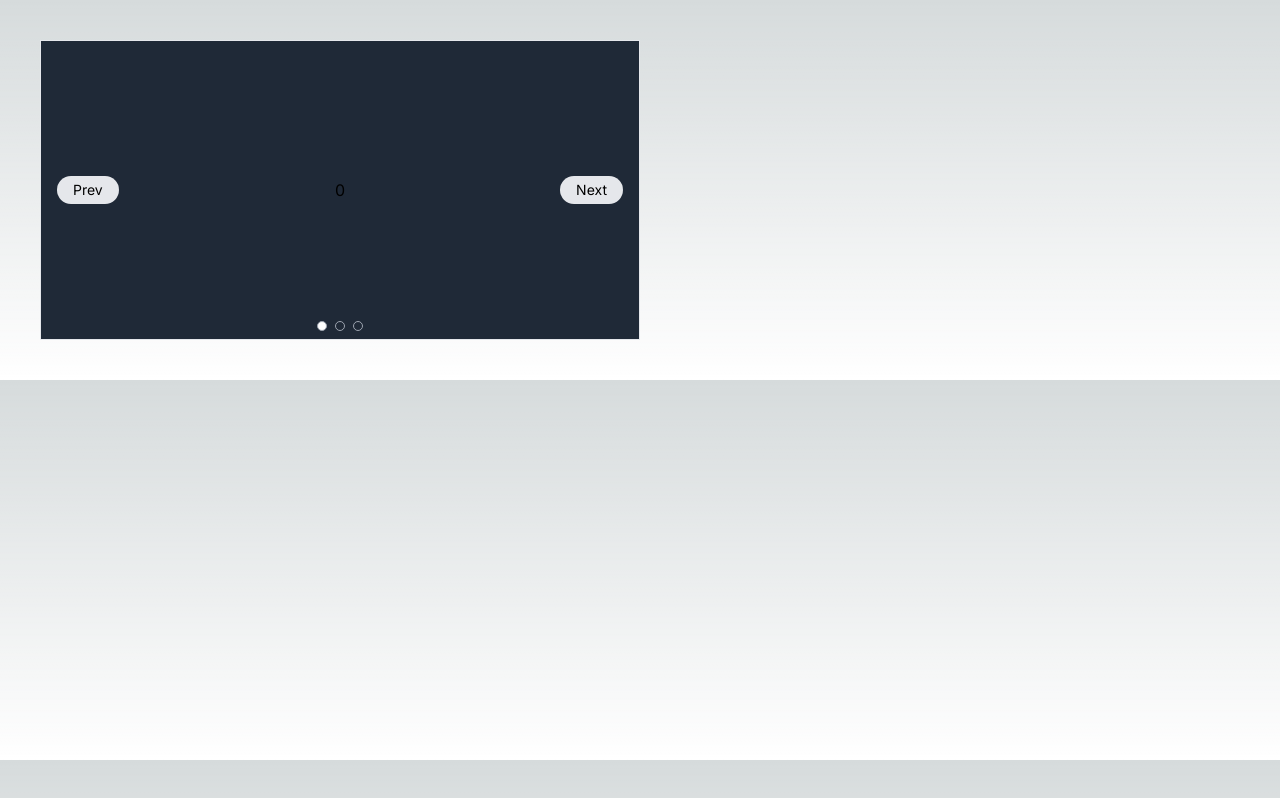
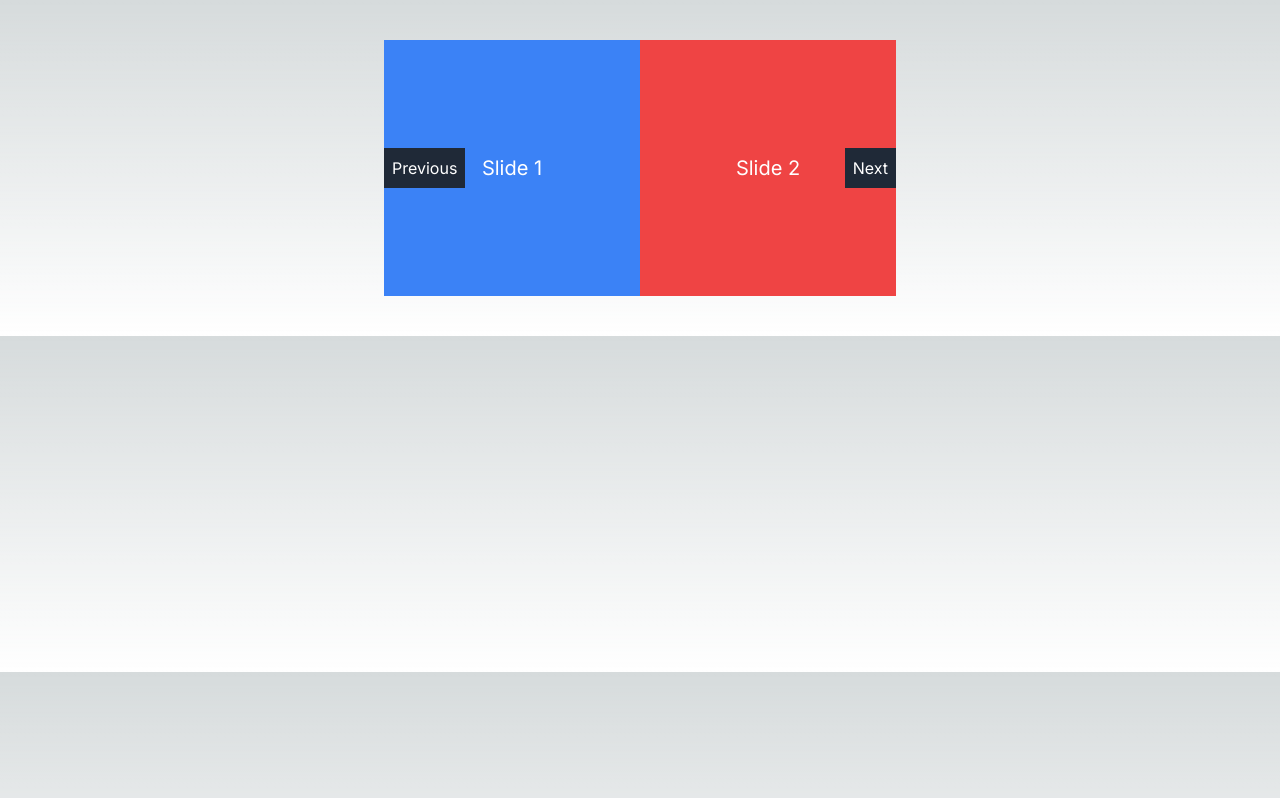
Before and after one commit to Dey-Sumit/Interview-prep, a Next.js app: page /machine-coding/carousel in a window 1280 px wide. Built offline with nearby package versions, Linux system fonts and the light colour scheme.

Commit message:
carousel: navigation and slidesperview working

```diff
--- a/dev/machine-coding-and-system-design/react/11-carousel.tsx
+++ b/dev/machine-coding-and-system-design/react/11-carousel.tsx
@@ -1,181 +1,106 @@
-{
-  /* <Carousel withIndicators height={200}>
-  <Carousel.Slide>1</Carousel.Slide>
-  <Carousel.Slide>2</Carousel.Slide>
-  <Carousel.Slide>3</Carousel.Slide>
-</Carousel>; */
+import React, { useState, ReactNode, Children, cloneElement } from "react";
+
+interface CarouselProps {
+  children: ReactNode;
+  slidesPerView: number; // new prop
 }
 
-export const darkTailwindBgColors = [
-  "bg-gray-800",
-  "bg-red-800",
-  "bg-yellow-800",
-  "bg-green-800",
-  "bg-blue-800",
-  "bg-indigo-800",
-  "bg-purple-800",
-  "bg-pink-800",
-  "bg-gray-900",
-  "bg-red-900",
-  "bg-yellow-900",
-  "bg-green-900",
-  "bg-blue-900",
-  "bg-indigo-900",
-  "bg-purple-900",
-  "bg-pink-900",
-  "bg-gray-950",
-];
+interface CarouselProps {
+  children: React.ReactNode;
+  slidesPerView: number;
+}
 
-/*
-- state to keep active index
-- navigation buttons
-- pagination
-- logic to handle the slide
-- render the children (row wise for now)
+const Carousel: React.FC<CarouselProps> = ({ children, slidesPerView }) => {
+  const items = Children.toArray(children);
+  const [pageIndex, setPageIndex] = useState(0);
 
-*/
-
-import React, { useState, PropsWithChildren, ReactNode } from "react";
-
-type CarouselProps = {
-  children: ReactNode;
-  withIndicators?: boolean;
-  height?: number;
-  width?: number;
-  loop?: boolean;
-};
-
-const Carousel = ({
-  children,
-  withIndicators = true,
-  height = 300,
-  width = 600,
-  loop = true,
-}: CarouselProps) => {
-  const [activeIndex, setActiveIndex] = useState(loop ? 1 : 0);
-  const [transitionDuration, setTransitionDuration] = useState(300);
-
-  //  const slides = React.Children.toArray(children);
-  const slidesWithProps =
-    React.Children.map(children, (child, index) =>
-      React.cloneElement(child as React.ReactElement<any>, { slideIndex: index })
-    ) || [];
-
-  const totalSlides = slidesWithProps?.length || 0;
-
-  const onPrev = () => {
-    setTransitionDuration(300);
-    setActiveIndex((currentActiveIndex) => {
-      const newIndex = currentActiveIndex - 1;
-      if (loop) {
-        return newIndex < 0 ? totalSlides : newIndex;
-      }
-      return newIndex < 0 ? totalSlides - 1 : newIndex;
-    });
+  const goToPrevious = () => {
+    setPageIndex((prevPageIndex) =>
+      prevPageIndex === 0 ? Math.ceil(items.length / slidesPerView) - 1 : prevPageIndex - 1
+    );
   };
 
-  const onNext = () => {
-    setTransitionDuration(300);
-
-    setActiveIndex((currentActiveIndex) => {
-      const newIndex = currentActiveIndex + 1;
-      if (loop) {
-        return newIndex > totalSlides + 1 ? 0 : newIndex;
-      }
-      return newIndex > totalSlides - 1 ? 0 : newIndex;
-    });
-  };
-
-  const handleTransitionEnd = () => {
-    if (loop) {
-      if (activeIndex === 0) {
-        setTransitionDuration(0);
-        setActiveIndex(totalSlides);
-      } else if (activeIndex === totalSlides + 1) {
-        setTransitionDuration(0);
-        setActiveIndex(1);
-      }
-    }
+  const goToNext = () => {
+    setPageIndex((prevPageIndex) =>
+      prevPageIndex === Math.ceil(items.length / slidesPerView) - 1 ? 0 : prevPageIndex + 1
+    );
   };
 
   return (
-    <div
-      className="relative flex flex-col border overflow-hidden "
-      style={{ height: `${height}px`, width: `${width}px` }}
-    >
+    <div className="relative overflow-hidden">
       <div
-        className="flex h-full transition-transform"
-        style={{
-          transform: `translateX(-${activeIndex * 100}%)`,
-          transitionDuration: `${transitionDuration}ms`,
-        }}
-        onTransitionEnd={handleTransitionEnd}
+        className="flex transition-transform duration-300"
+        style={{ transform: `translateX(-${(pageIndex * 100) / slidesPerView}%)` }}
       >
-        {/* 2 0 1 2 0         */}
-        {loop && slidesWithProps[totalSlides - 1]}
-
-        {slidesWithProps?.map((slide, index) => (
-          <>{slide}</>
-        ))}
-        {loop && slidesWithProps[0]}
+        {items.map((item, index) =>
+          cloneElement(item as React.ReactElement, {
+            key: index,
+            style: { flex: `0 0 ${100 / slidesPerView}%` },
+          })
+        )}
       </div>
-      {withIndicators && (
-        <div className="absolute bottom-2 left-1/2 transform -translate-x-1/2 flex space-x-2">
-          {slidesWithProps.map((_, index) => (
-            <button
-              key={index}
-              className={`w-2.5 h-2.5 rounded-full ${
-                index === activeIndex - 1 ? "bg-white" : ""
-              } border border-gray-400`}
-              onClick={() => setActiveIndex(index)}
-              aria-label={`Slide ${index + 1}`}
-            />
-          ))}
-        </div>
-      )}
-
-      <div className="absolute top-1/2 transform -translate-y-1/2 flex justify-between text-sm w-full px-4 text-black">
-        <button onClick={onPrev} className="bg-gray-200 px-4 py-1 rounded-full">
-          Prev
-        </button>
-        <button onClick={onNext} className="bg-gray-200 px-4 py-1 rounded-full">
-          Next
-        </button>
-      </div>
+      <button
+        className="absolute left-0 top-1/2 transform -translate-y-1/2 bg-gray-800 text-white p-2"
+        onClick={goToPrevious}
+        aria-label="Previous"
+      >
+        Previous
+      </button>
+      <button
+        className="absolute right-0 top-1/2 transform -translate-y-1/2 bg-gray-800 text-white p-2"
+        onClick={goToNext}
+        aria-label="Next"
+      >
+        Next
+      </button>
     </div>
   );
 };
 
-const Slide = ({
-  children,
-  slideIndex,
-}: PropsWithChildren<{
-  slideIndex?: number;
-}>) => {
-  console.log("Slide", slideIndex);
+interface CarouselItemProps {
+  children: React.ReactNode;
+}
 
+const CarouselItem: React.FC<CarouselItemProps> = ({ children, style }) => {
   return (
-    <div
-      className={`grid place-items-center  w-full flex-grow-0 flex-shrink-0 basis-full ${
-        darkTailwindBgColors[slideIndex || 0]
-      } `}
-    >
+    <div className=" flex-shrink-0" style={style}>
       {children}
     </div>
   );
 };
-Slide.displayName = "Slide";
 
-Carousel.Slide = Slide;
-
-const CarouselDemo = () => {
+const App: React.FC = () => {
   return (
-    <Carousel>
-      <Carousel.Slide>0</Carousel.Slide>
-      <Carousel.Slide>1</Carousel.Slide>
-      <Carousel.Slide>2</Carousel.Slide>
-    </Carousel>
+    <div className="max-w-lg mx-auto">
+      <Carousel slidesPerView={2}>
+        <CarouselItem>
+          <div className="h-64 bg-blue-500 flex items-center justify-center text-white text-xl">
+            Slide 1
+          </div>
+        </CarouselItem>
+        <CarouselItem>
+          <div className="h-64 bg-red-500 flex items-center justify-center text-white text-xl">
+            Slide 2
+          </div>
+        </CarouselItem>
+        <CarouselItem>
+          <div className="h-64 bg-green-500 flex items-center justify-center text-white text-xl">
+            Slide 3
+          </div>
+        </CarouselItem>
+        <CarouselItem>
+          <div className="h-64 bg-green-400 flex items-center justify-center text-white text-xl">
+            Slide 4
+          </div>
+        </CarouselItem>
+        <CarouselItem>
+          <div className="h-64 bg-green-300 flex items-center justify-center text-white text-xl">
+            Slide 5
+          </div>
+        </CarouselItem>
+      </Carousel>
+    </div>
   );
 };
 
-export default CarouselDemo;
+export default App;
```
